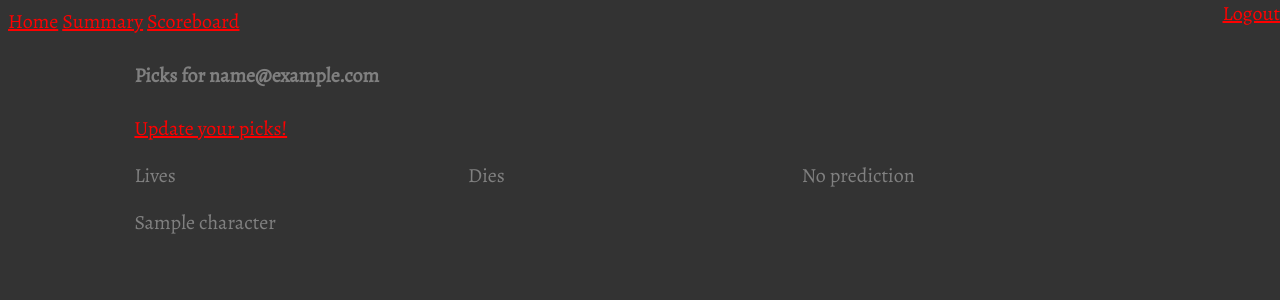
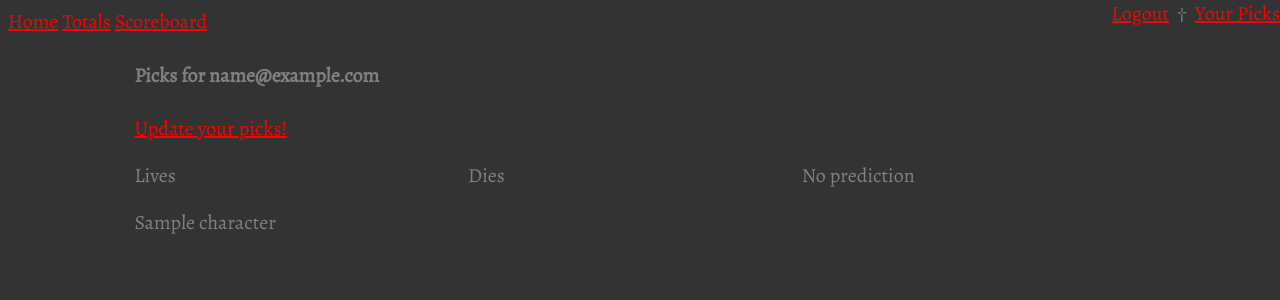
Before and after one commit to ojplg/gotdp, a Django app: page /pool/profile in a window 1280 px wide. Shown: the top 300 px of the page. Run offline with Django 3.2, Linux system fonts and the light colour scheme; a user stored in the database is signed in; tables that the repository leaves empty hold one stand-in row (values such as "Sample post").

Commit message:
Better navigation

```diff
--- a/pool/templates/base.html
+++ b/pool/templates/base.html
@@ -14,7 +14,7 @@
 
     <div class="navigation_items">
         <a href="{% url 'index' %}">Home</a>
-        <a href="{% url 'summary' %}">Summary</a>
+        <a href="{% url 'summary' %}">Totals</a>
         <a href="{% url 'scoreboard' %}">Scoreboard</a>
     </div>
 
@@ -22,6 +22,9 @@
     {% if user.is_authenticated %}
 
         <a href="logout">Logout</a>
+        &nbsp;&dagger;&nbsp;
+        <a href="{% url 'profile' %}">Your Picks</a>
+
 
     {% else %}
 
--- a/pool/templates/index.html
+++ b/pool/templates/index.html
@@ -17,6 +17,8 @@
     {% if user.is_authenticated %}
 
         <a href="logout">Logout</a>
+        <br/>
+        <a href="{% url 'profile' %}">Your Picks</a>
 
     {% else %}
 
@@ -28,7 +30,7 @@
 
     <br/>
     <br/>
-    <a href="{% url 'summary' %}">Summary</a>
+    <a href="{% url 'summary' %}">Totals</a>
     <br/>
 
 </div>
```
